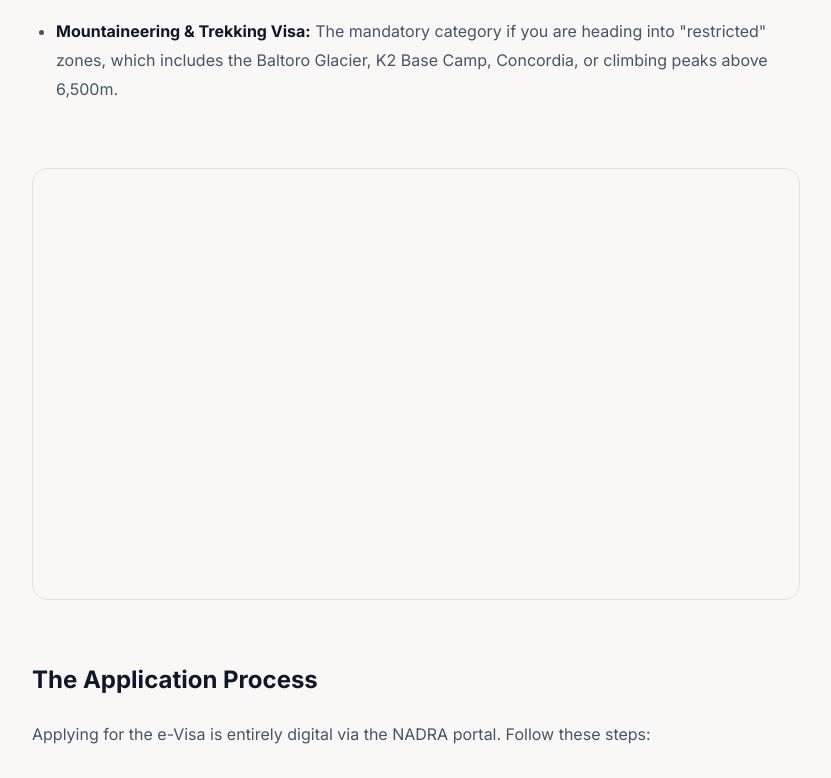
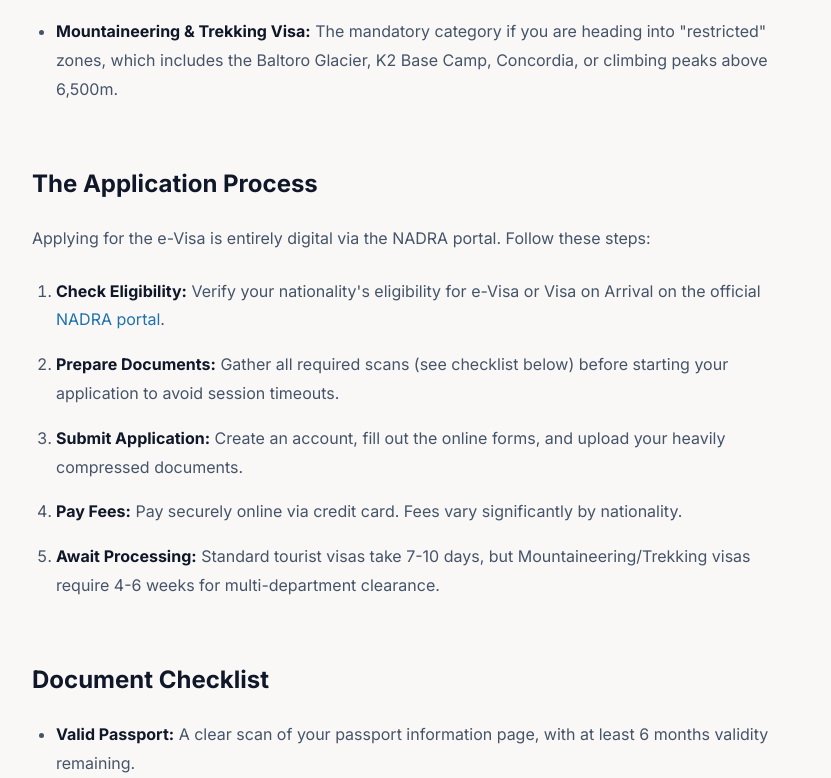
Before and after one commit to zaigham63466-sketch/WEBSITE-FINAL, a React (Vite) app: page /pakistan-visa-guide in a window 1280 px wide. Shown: the part 1324-2102 px from the top of the page, without its empty margins (224-1055 px from the left). Built offline with nearby package versions, Linux system fonts and the light colour scheme.

Commit message:
Remove video embed box from Visa Guide page

```diff
--- a/src/App.tsx
+++ b/src/App.tsx
@@ -3,6 +3,7 @@ import { Suspense, lazy } from 'react';
 import TopUtilityBar from '@/components/TopUtilityBar';
 import Navbar from '@/components/Navbar';
 import Footer from '@/components/Footer';
+import WhatsAppWidget from '@/components/WhatsAppWidget';
 import { Toaster } from '@/components/ui/sonner';
 
 const HomePage = lazy(() => import('@/pages/HomePage'));
@@ -44,6 +45,7 @@ export default function App() {
         </Suspense>
       </main>
       <Footer />
+      <WhatsAppWidget />
       <Toaster />
     </BrowserRouter>
   );
--- a/src/pages/VisaGuidePage.tsx
+++ b/src/pages/VisaGuidePage.tsx
@@ -49,16 +49,7 @@ export default function VisaGuidePage() {
                 <li><strong className="text-foreground">Mountaineering & Trekking Visa:</strong> The mandatory category if you are heading into "restricted" zones, which includes the Baltoro Glacier, K2 Base Camp, Concordia, or climbing peaks above 6,500m.</li>
               </ul>
 
-              <div className="my-16 aspect-video w-full rounded-xl overflow-hidden border border-border bg-muted">
-                {/* YOUR_YOUTUBE_EMBED_URL_HERE */}
-                <iframe
-                  className="w-full h-full"
-                  src="YOUR_YOUTUBE_EMBED_URL_HERE"
-                  title="Pakistan Visa Process"
-                  allow="accelerometer; autoplay; clipboard-write; encrypted-media; gyroscope; picture-in-picture"
-                  allowFullScreen
-                ></iframe>
-              </div>
+
 
               <h2 id="application-process" className="text-2xl font-bold mt-16 mb-6 text-foreground">The Application Process</h2>
               <p className="text-muted-foreground leading-[1.8] mb-6 max-w-[75ch]">
```
